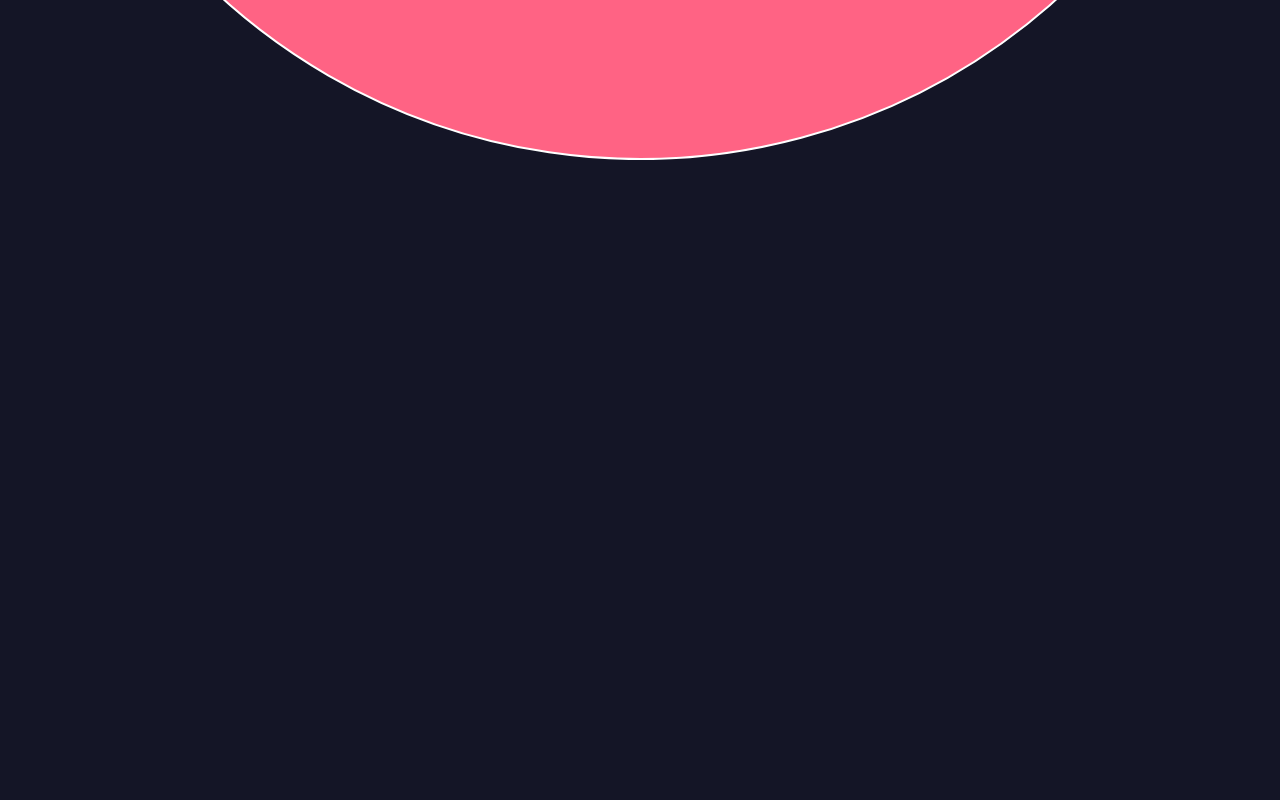
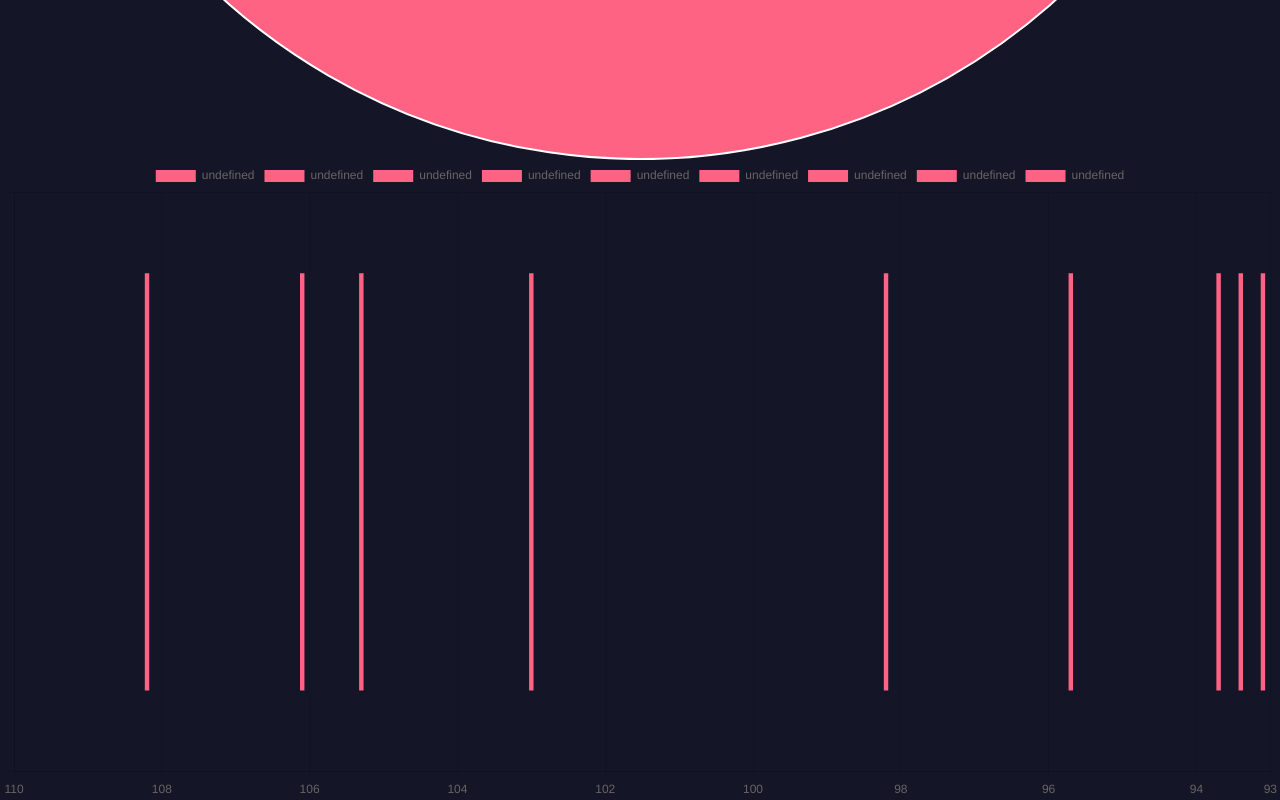
Before and after one commit to comp195/senior-project-spring-2023-chrome-wrapped, a React (Create React App) app in the folder chrome-wrapped/: page / in a window 1280 px wide. Shown: the part 1278-2078 px from the top of the page. Before the commit the page ends 1438 px from the top, so only its background shows below. Built offline with nearby package versions, Linux system fonts and the light colour scheme.

Commit message:
Added line bar chart

```diff
--- /dev/null
+++ b/chrome-wrapped/src/charts/Bubble.js
@@ -0,0 +1,33 @@
+import Chart from "chart.js/auto";
+import { Bar } from "react-chartjs-2"
+
+const BubbleChart = () => {
+const options = {
+    indexAxis: 'y',
+    scales: {
+        y: {
+          stacked: true
+        },
+        x: {
+          reverse: true,
+          max: 110,
+          min: 93,
+        }
+      },
+      interaction: {
+        mode: 'x',
+      }
+}
+const input = [93.1, 93.4, 93.7, 95.7, 98.2, 103, 105.3, 106.1, 108.2]
+const datasets = input.map(n => ({
+    data: [[n-0.03, n+0.03]],
+    backgroundColor: 'rgb(255, 99, 132)'
+}))
+const data = {
+    labels: [''],
+    datasets: datasets
+}
+return <Bar data={data} options={options}/>
+}
+
+export default BubbleChart
--- a/chrome-wrapped/src/charts/Ring.js
+++ b/chrome-wrapped/src/charts/Ring.js
@@ -1,6 +1,6 @@
 import Chart from "chart.js/auto";
 import { Doughnut } from "react-chartjs-2"
 
-const Ring = ({data}) => (<Doughnut data={ data }/>)
+const RingChart = ({data}) => (<Doughnut data={ data }/>)
 
-export default Ring
+export default RingChart
--- a/chrome-wrapped/src/components/Body.js
+++ b/chrome-wrapped/src/components/Body.js
@@ -1,4 +1,5 @@
-import Ring from '../charts/Ring'
+import RingChart from '../charts/Ring'
+import BubbleChart from '../charts/Bubble'
 
 const Body = ({ currentTab }) => {
     let renderText = 'text'
@@ -13,7 +14,7 @@ const Body = ({ currentTab }) => {
     console.log(currentTab)
     switch (currentTab) {
         case'Overview':
-        const data = {
+        const ringData = {
                 labels: [
                   'Red',
                   'Blue',
@@ -31,7 +32,10 @@ const Body = ({ currentTab }) => {
                 }]
               }
             return (
-                <Ring data={data}/>
+                <div>
+                    <RingChart data={ringData}/>
+                    <BubbleChart />
+                </div>
             )
             //renderStyle = {...defaultRenderStyle, backgroundColor: "blue"}
             //renderText = 'Overview'
```
